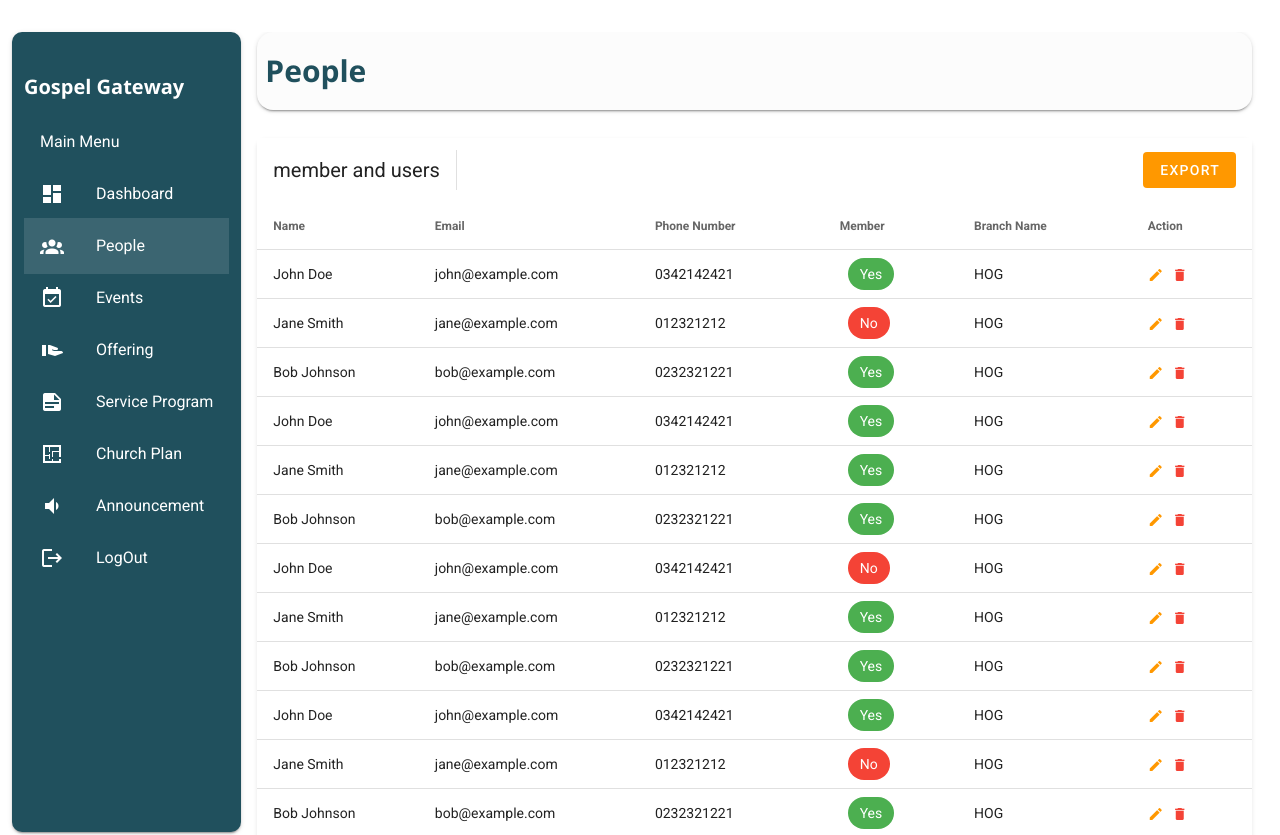
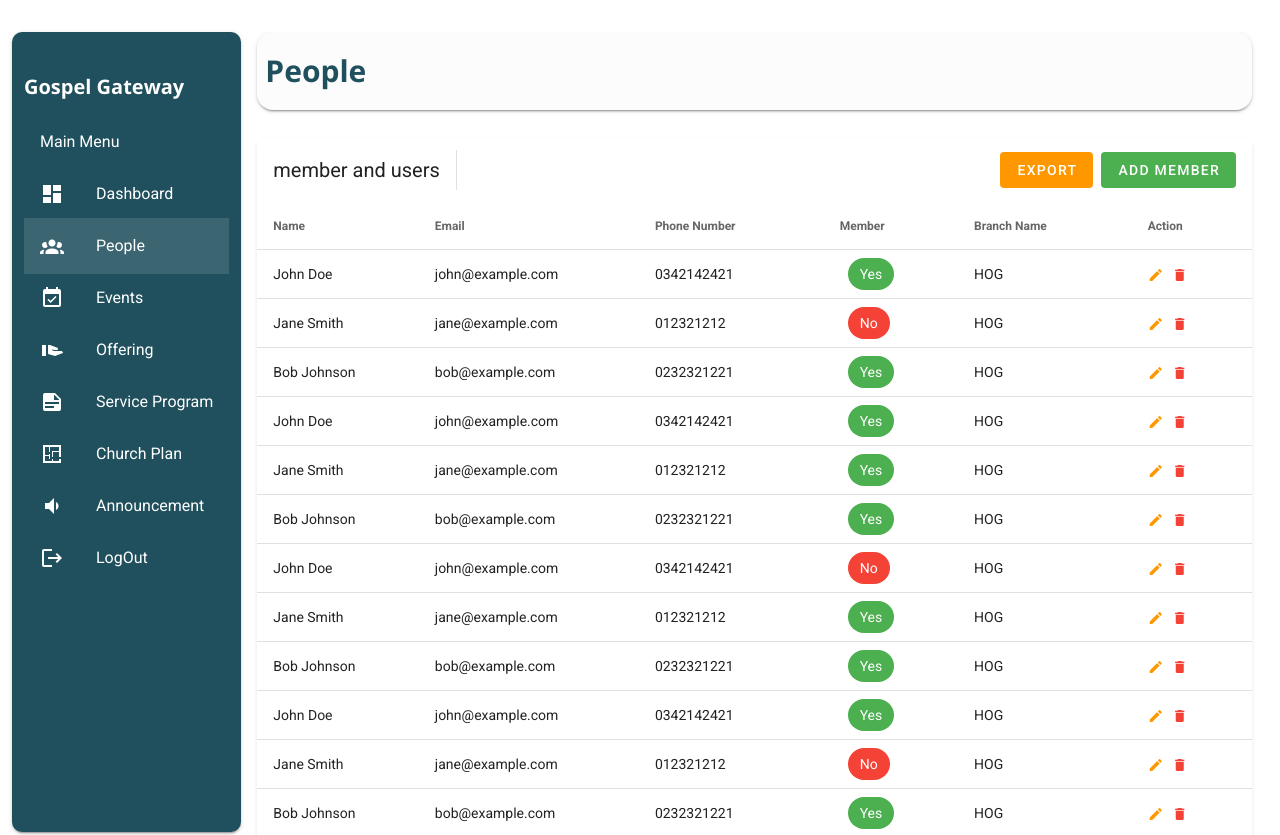
Before and after one commit to moraswi/Gospel-Gateway, a Vue app: page /admin/people in a window 1280 px wide. Shown: the top 835 px of the page. Built offline with nearby package versions, Linux system fonts and the light colour scheme.

Commit message:
fixed side ba

```diff
--- a/src/pages/private/people/People.vue
+++ b/src/pages/private/people/People.vue
@@ -14,7 +14,8 @@
           <v-toolbar-title>member and users</v-toolbar-title>
           <v-divider class="mx-4" inset vertical></v-divider>
           <v-spacer></v-spacer>
-          <v-btn class="btn orange white--text" depressed>export</v-btn>
+          <v-btn class="btn orange white--text mr-2" depressed>export</v-btn>
+          <v-btn class="btn green white--text" depressed>Add Member</v-btn>
           <v-dialog v-model="dialog" max-width="500px">
             <v-card class="pa-4">
               <h1 class="font-h4">Edit a user</h1>
```
